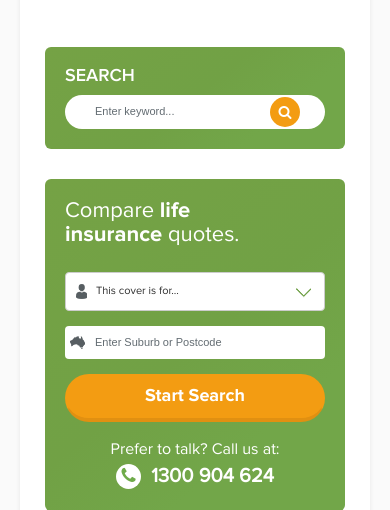
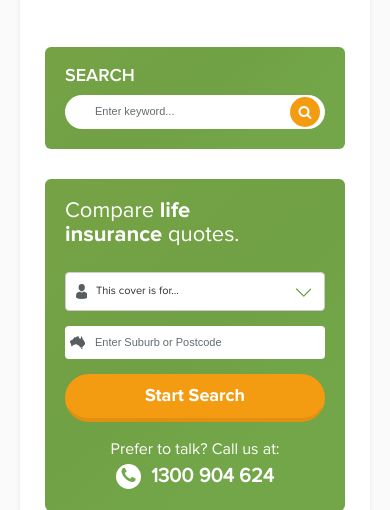
Before and after one commit to jhunreycastillo/insurance, a PHP site: page /archive.html in a window 390 px wide. Shown: the part 2585-3095 px from the top of the page. Run offline with PHP 8.4, Linux system fonts and the light colour scheme; some libraries are stand-ins or nearby versions.

Commit message:
css update
css update

```diff
--- a/assets/css/style.css
+++ b/assets/css/style.css
@@ -1558,6 +1558,7 @@ footer p {
     }
     .search-box button {
         top: 90px;
+        right: 25px;
     }
     .quote-box .select-icon {
         top: 8px;
```
